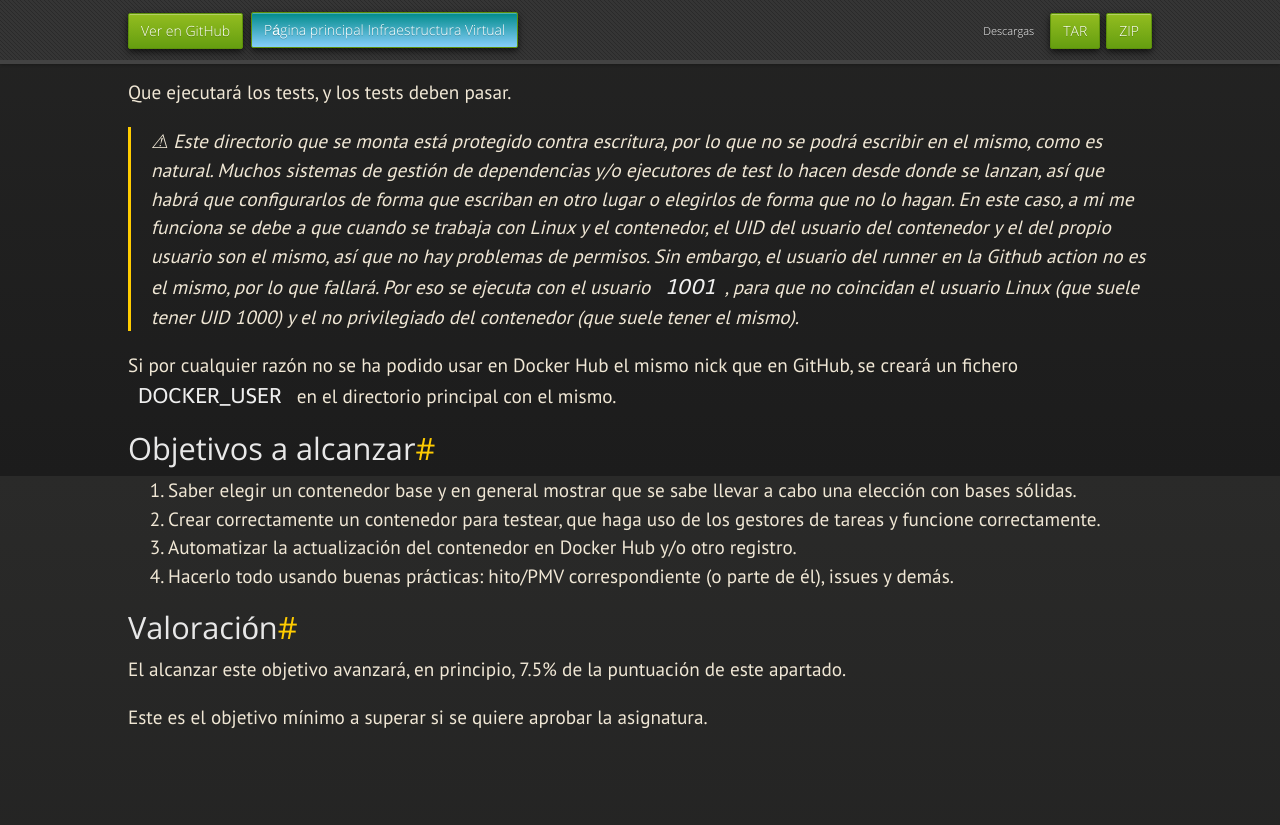
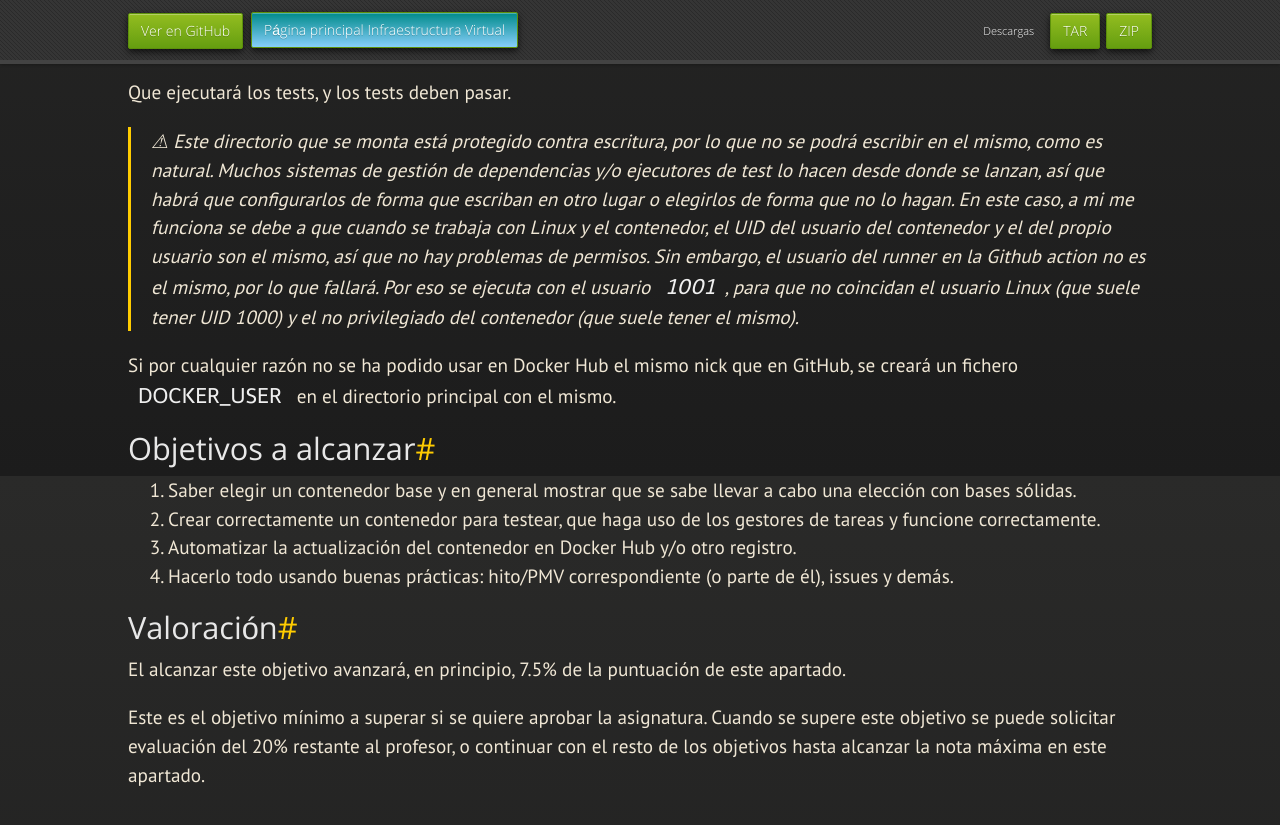
Before and after one commit to JJ/IV, a Jekyll site: the page built from documentos/proyecto/5.Docker.md, in a window 1280 px wide and 900 px high, scrolled down 4024 px. Shown: the top 825 px of the window. Built offline with Jekyll 4.4.1, drawn with Linux system fonts in a browser that asks for light colours; nearby versions of some CDN libraries; some web fonts are replaced; our own code applies the rules of GitHub Pages for plain Markdown files.

Commit message:
Sync documentos/proyecto/5.Docker.md de master a gh-pages

```diff
--- a/documentos/proyecto/5.Docker.md
+++ b/documentos/proyecto/5.Docker.md
@@ -219,5 +219,7 @@ directorio principal con el mismo.
 El alcanzar este objetivo avanzará, en principio, 7.5% de la puntuación de este
 apartado.
 
-
-Este es el objetivo mínimo a superar si se quiere aprobar la asignatura.
+Este es el objetivo mínimo a superar si se quiere aprobar la asignatura. Cuando
+se supere este objetivo se puede solicitar evaluación del 20% restante al
+profesor, o continuar con el resto de los objetivos hasta alcanzar la nota
+máxima en este apartado.
```
